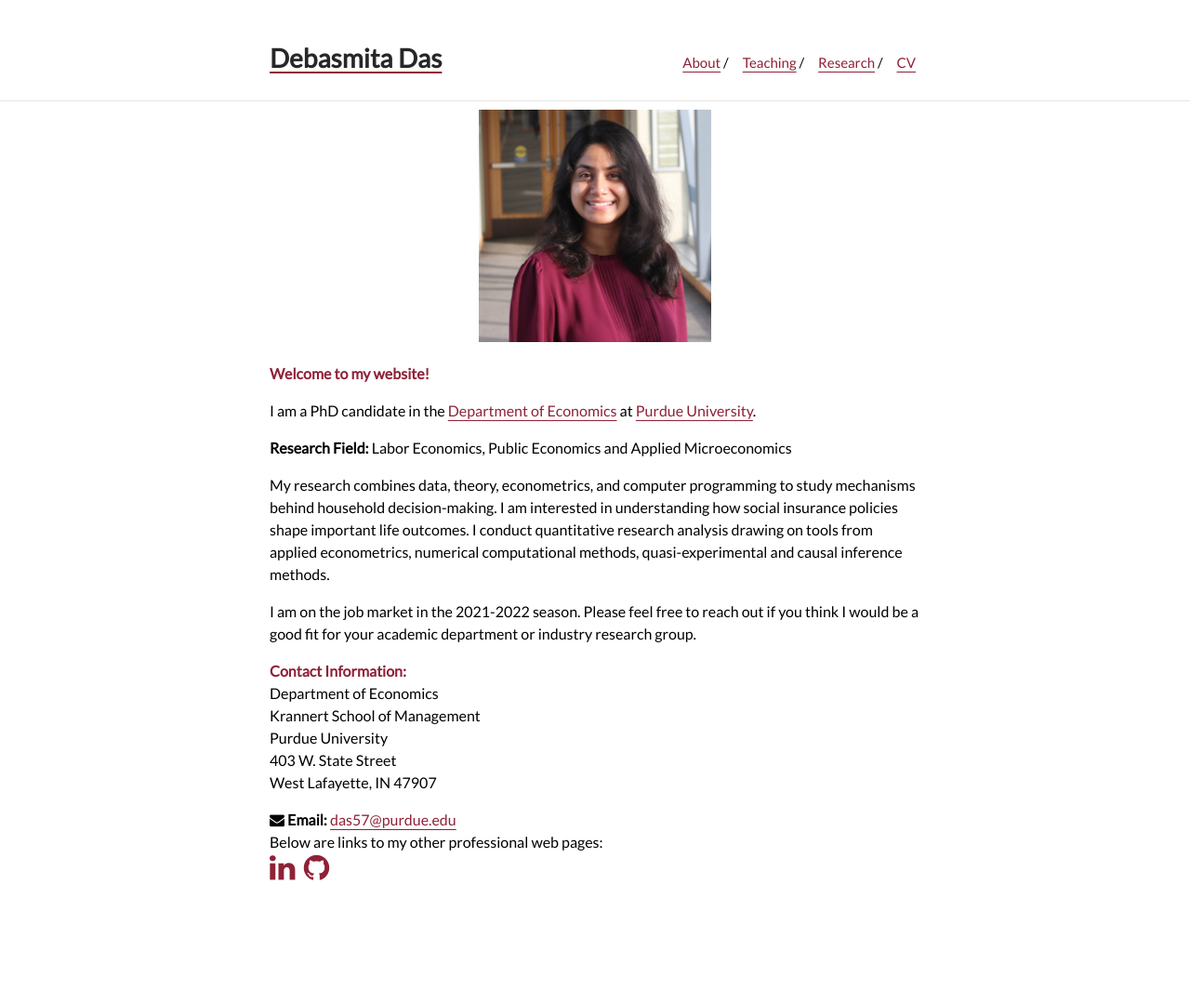
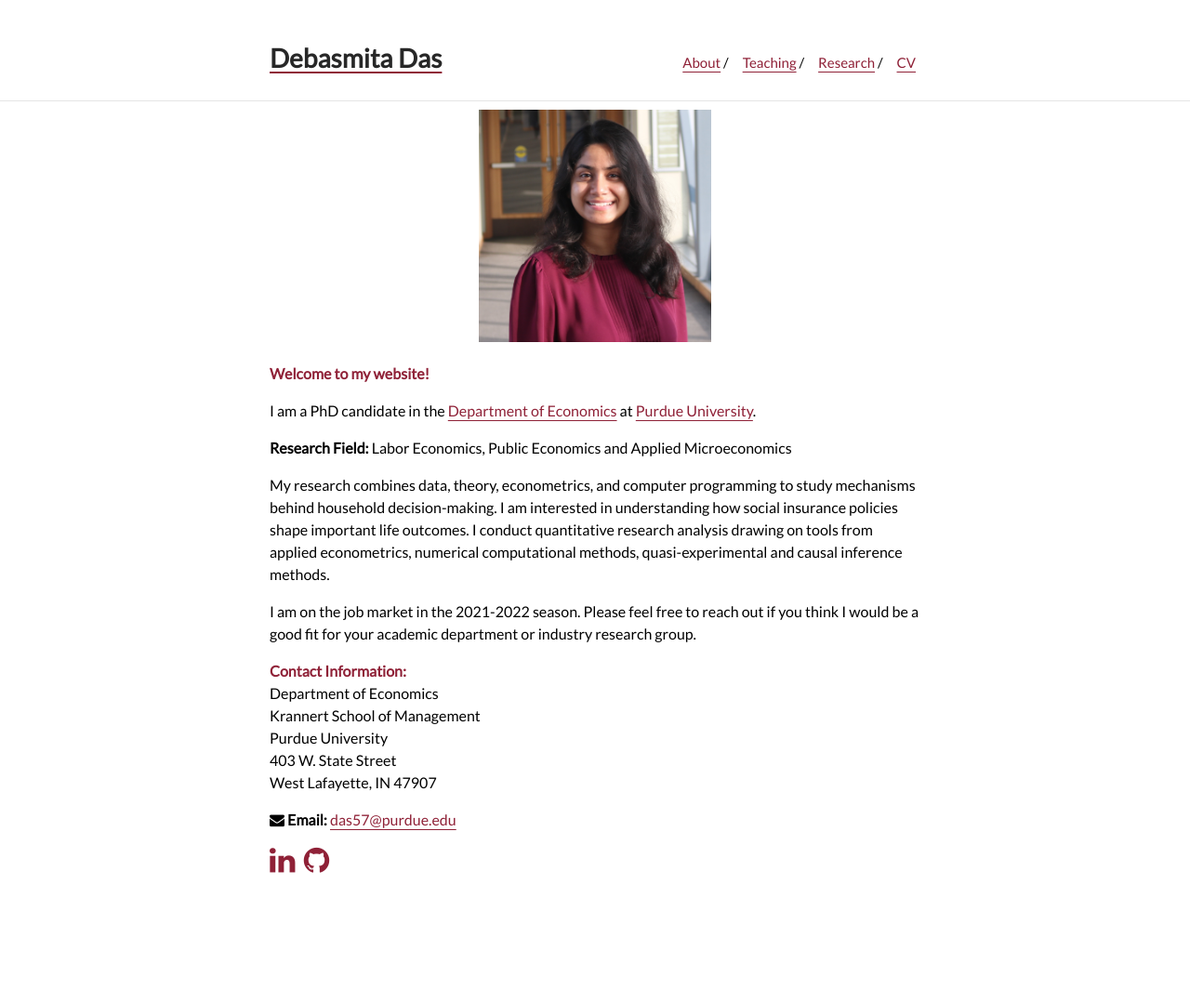
Before and after one commit to debasmita-das-econ/debasmita-das-econ.github.io, a Jekyll site: the page built from index.md, in a window 1280 px wide. Shown: the whole page at 93% size. Built offline with Jekyll 4.4.1, drawn with Linux system fonts in a browser that asks for light colours; a style sheet for code colours, icons or effects is not loaded.

Commit message:
Update index.md

```diff
--- a/index.md
+++ b/index.md
@@ -32,7 +32,8 @@ West Lafayette, IN 47907 <br>
 <!-- **Email:** <das57@purdue.edu> <br> -->
 <i class="fa fa-envelope"> </i> **Email:** <das57@purdue.edu> <br>
 <!-- * **Office Location:** KRAN 332 -->
-Below are links to my other professional web pages:<br>
+<!-- Below are links to my other professional web pages:<br> -->
+
 <a href ="https://www.linkedin.com/in/dasdebasmita"><i class="fa fa-linkedin fa-2x"> </i></a>
 &nbsp;
 <a href ="https://github.com/debasmita-das-econ"><i class="fa fa-github fa-2x"> </i></a>
```
